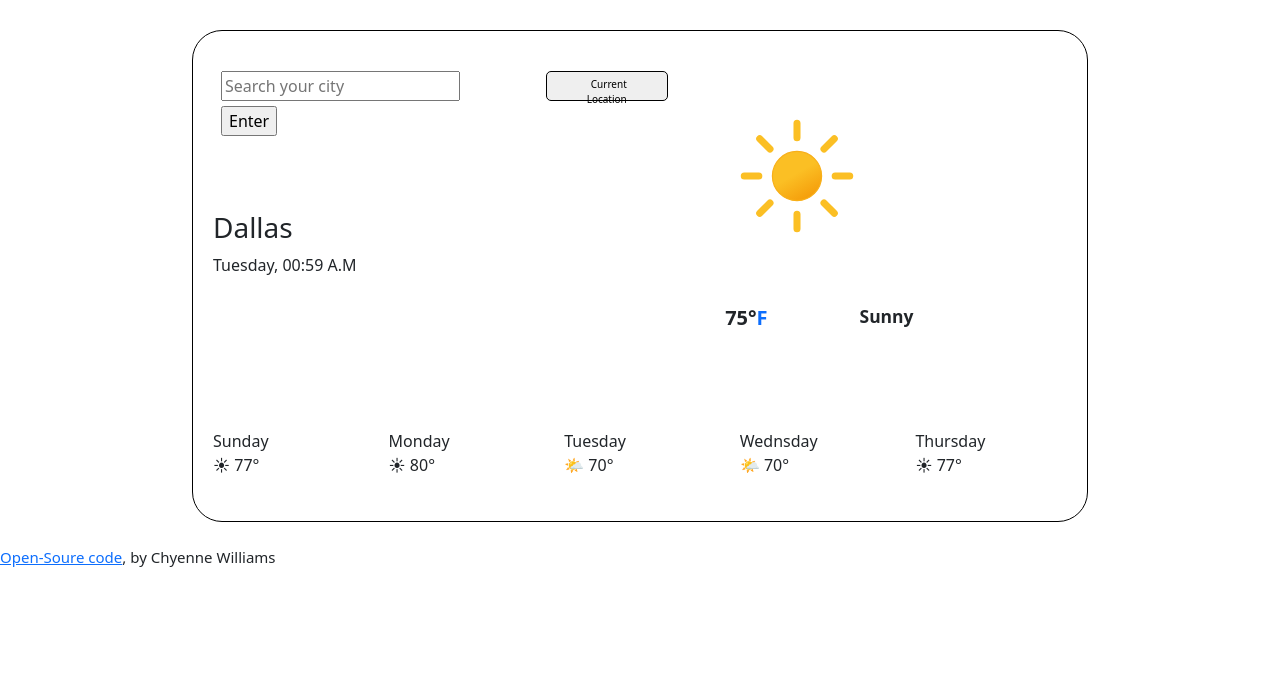
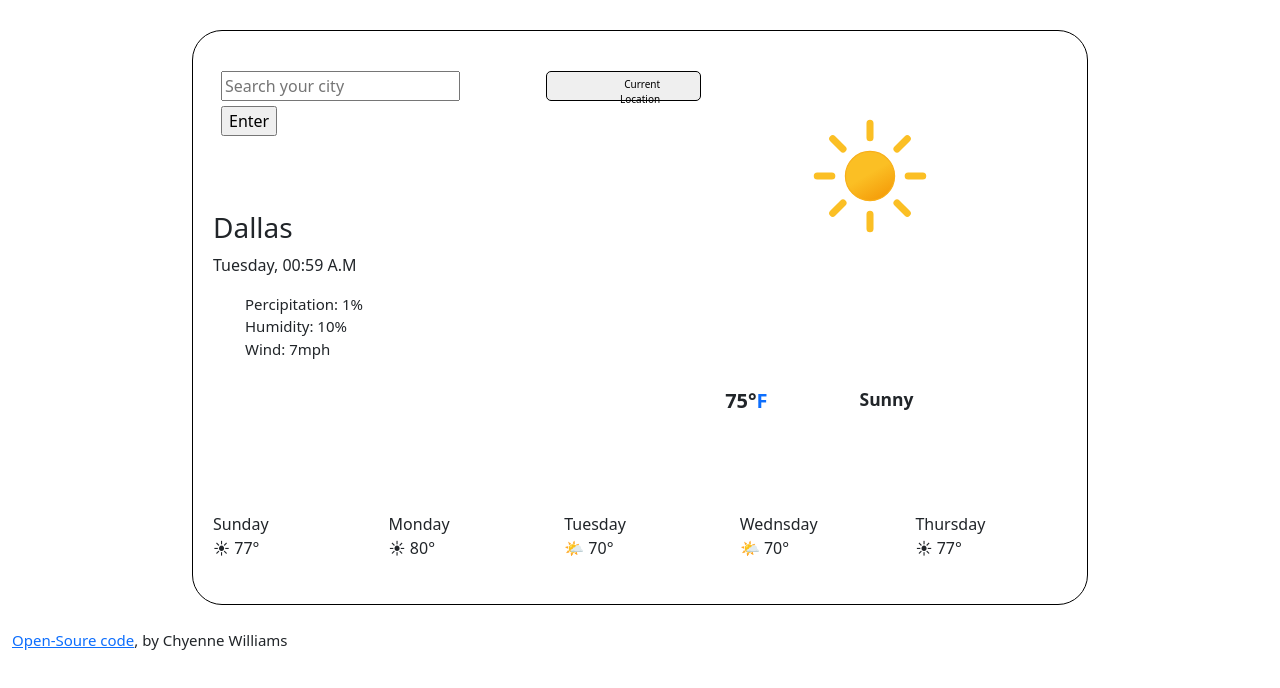
Before and after one commit to ChyenneW/shecodes-weatherApp, a website built with Parcel: page index.html in a window 1280 px wide. Built offline with nearby package versions, Linux system fonts and the light colour scheme.

Commit message:
Added extra weather trackers to HTML (wind, humidity ...)

```diff
--- a/index.html
+++ b/index.html
@@ -33,9 +33,10 @@
             <input type="submit" value="Enter" class="searchBar" />
           </form>
         </div>
-        <div class="col-2" id="geoLocateButton">
+        <div class="col-3" id="geoLocateButton">
           <button class="geoLocateButton">Current Location</button>
         </div>
+
         <!-- Current weather picture-->
         <div class="col-1 weatherImage">
           <img class="sunny" src="src/images/clear-day.svg" />
@@ -46,6 +47,11 @@
       <div class="forcast todayForcastDay">
         <h3 class="searchedCity">Dallas</h3>
         <p class="dateTime">Saturday, 1:49pm</p>
+        <ul class="weatherExtras">
+          <li class="percipitation">Percipitation: 1%</li>
+          <li class="humidity">Humidity: 10%</li>
+          <li class="wind">Wind: 7mph</li>
+        </ul>
       </div>
 
       <div class="row forcast todayForcast">
--- a/styles.css
+++ b/styles.css
@@ -46,6 +46,11 @@
   bottom: 90px;
 }
 
+.weatherExtras {
+  list-style: none;
+  font-size: 15px;
+}
+
 .todayForcast {
   position: relative;
   bottom: 80px;
@@ -64,4 +69,6 @@
 
 .signiture {
   font-size: 15px;
+  display: block;
+  margin: 0 auto;
 }
```
